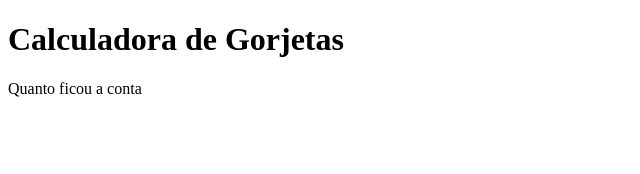
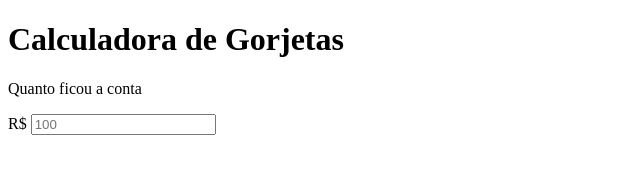
Before and after one commit to danilojduarte/ProjetoPraticoOneBitCode, a plain HTML site: page index.html in a window 1280 px wide. Shown: the whole page, without its empty margins (0-640 px from the left). Drawn offline with Linux system fonts and the light colour scheme.

Commit message:
Atribuindo novo input

```diff
--- a/index.html
+++ b/index.html
@@ -14,6 +14,9 @@
             <label for="bill">
                 <p>Quanto ficou a conta</p>
             </label>
+            <p>
+                R$ <input type="number" placeholder="100" name="bill">
+            </p>
         </form>
     </div>
 
```
